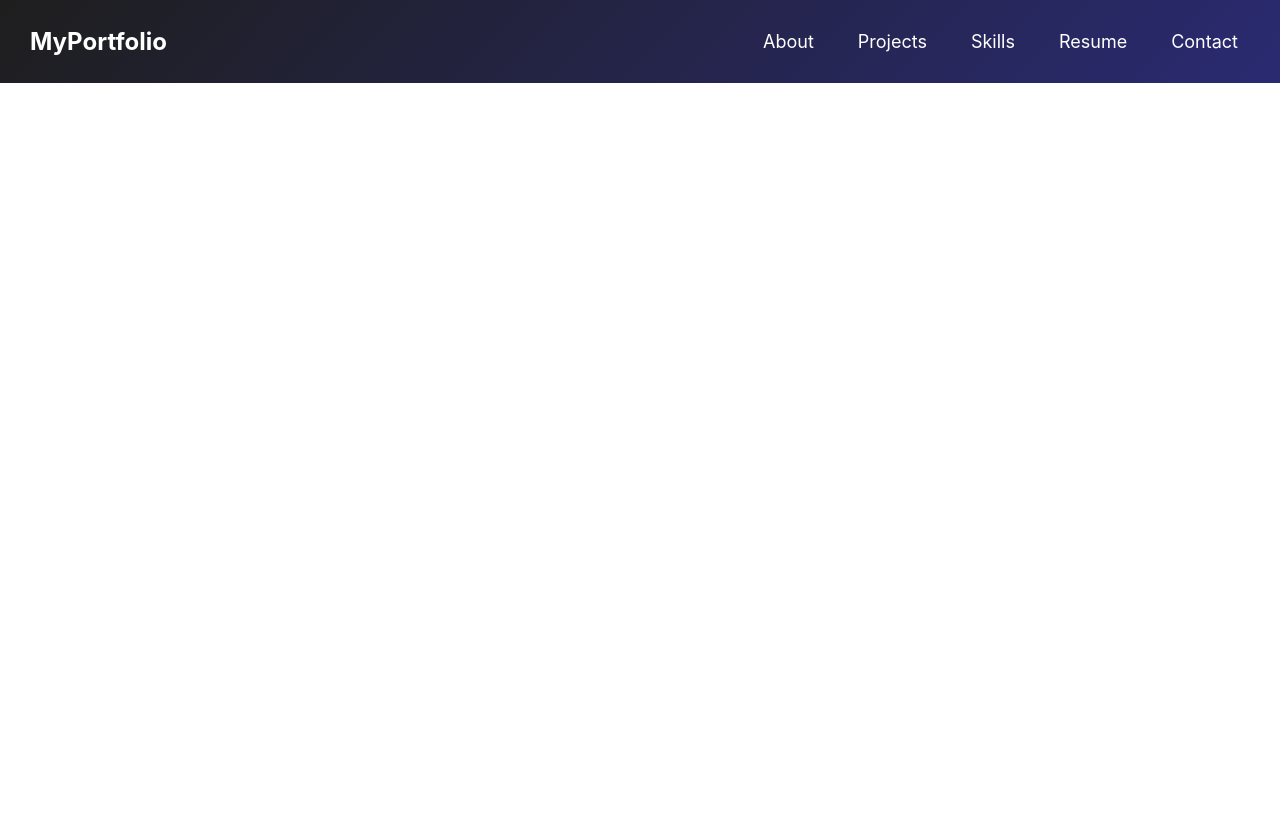
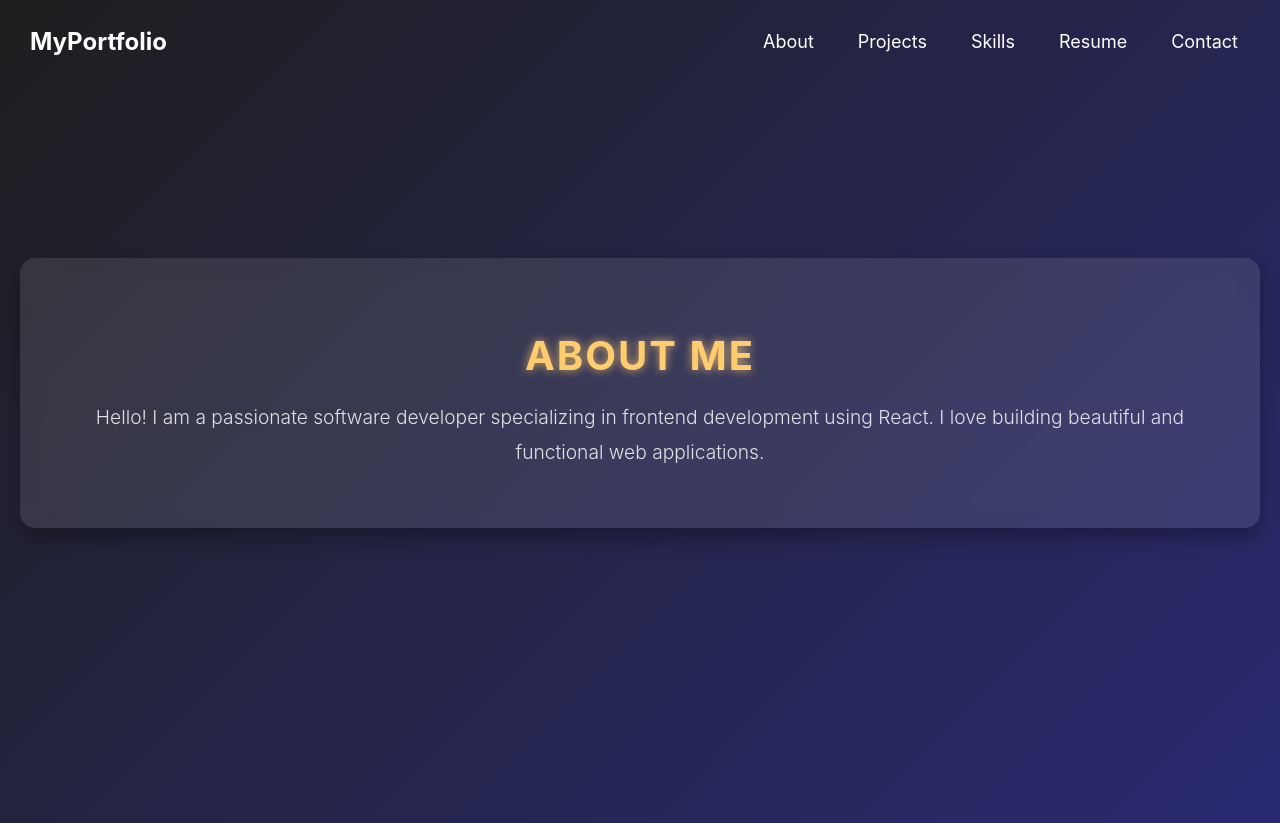
Before and after one commit to deepeshk19/MyPortfolio, a React (Create React App) app: page /MyPortfolioApp/ in a window 1280 px wide. Before the commit the page ends 800 px from the top, so only its background shows below. Built offline with nearby package versions, Linux system fonts and the light colour scheme.

Commit message:
Fix GitHub Pages deployment

```diff
--- a/src/App.js
+++ b/src/App.js
@@ -13,11 +13,12 @@ function App() {
       <BrowserRouter basename="/MyPortfolioApp">
         <Navbar />
         <Routes>
-          <Route path="/about" element={<About />} />
-          <Route path="/projects" element={<Project />} />
-          <Route path="/skills" element={<Skills />} />
-          <Route path="/resume" element={<Resume />} />
-          <Route path="/contact" element={<Contact />} />
+          <Route path="/" element={<About />} /> {/* Default Route */}
+          <Route path="about" element={<About />} />
+          <Route path="projects" element={<Project />} />
+          <Route path="skills" element={<Skills />} />
+          <Route path="resume" element={<Resume />} />
+          <Route path="contact" element={<Contact />} />
         </Routes>
       </BrowserRouter>
     </div>
```
